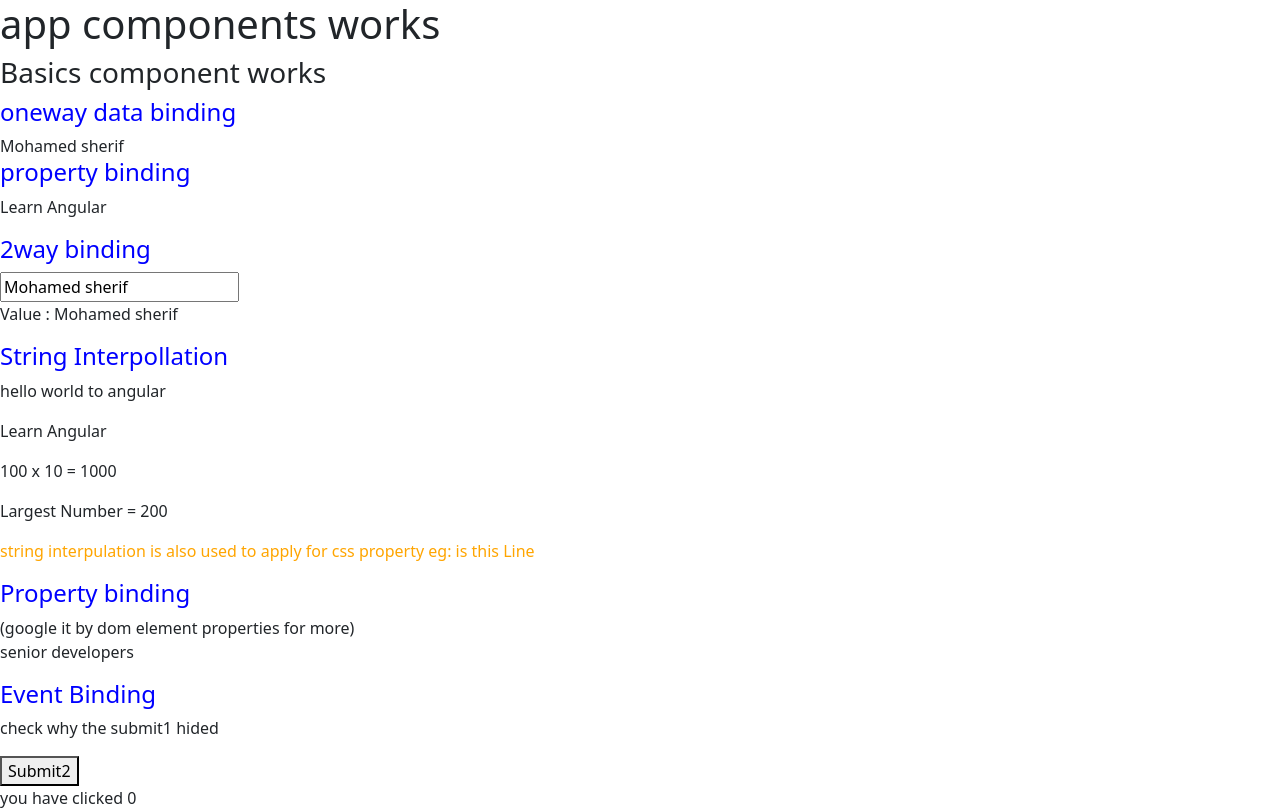
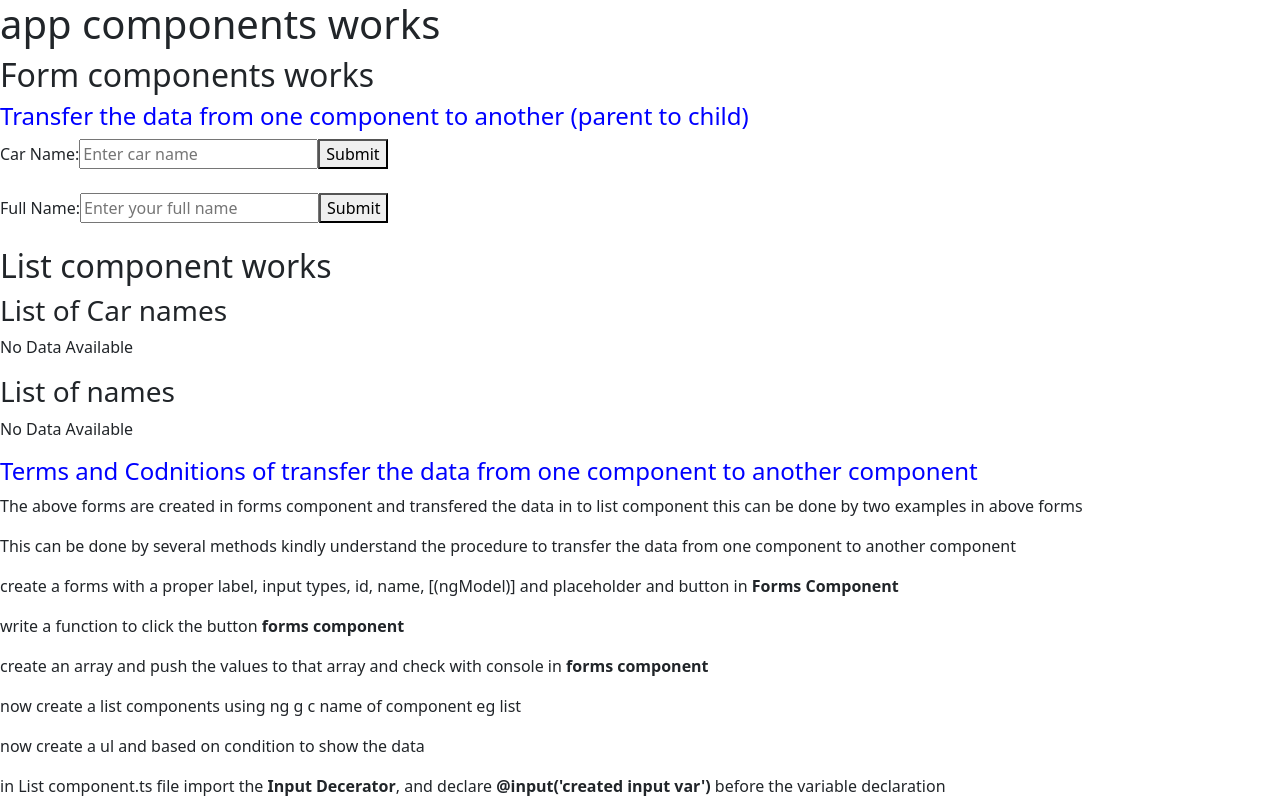
Before and after one commit to Mdksherif/angular-basics, an Angular app: page /form in a window 1280 px wide. Shown: the top 810 px of the page. Built offline with nearby package versions, Linux system fonts and the light colour scheme; no server answers.

Commit message:
angular router basics

```diff
--- a/src/app/app.component.html
+++ b/src/app/app.component.html
@@ -1,5 +1,6 @@
 <h1>app components works</h1>
-<app-basics></app-basics>
+<router-outlet></router-outlet>
+<!-- <app-basics></app-basics>
 <app-directives></app-directives>
 <app-form></app-form>
 <app-hooks></app-hooks>
@@ -10,4 +11,4 @@
 <app-reactive-forms-test></app-reactive-forms-test>
 
 <app-http-section></app-http-section>
-<app-http-test></app-http-test>
+<app-http-test></app-http-test> -->
```
